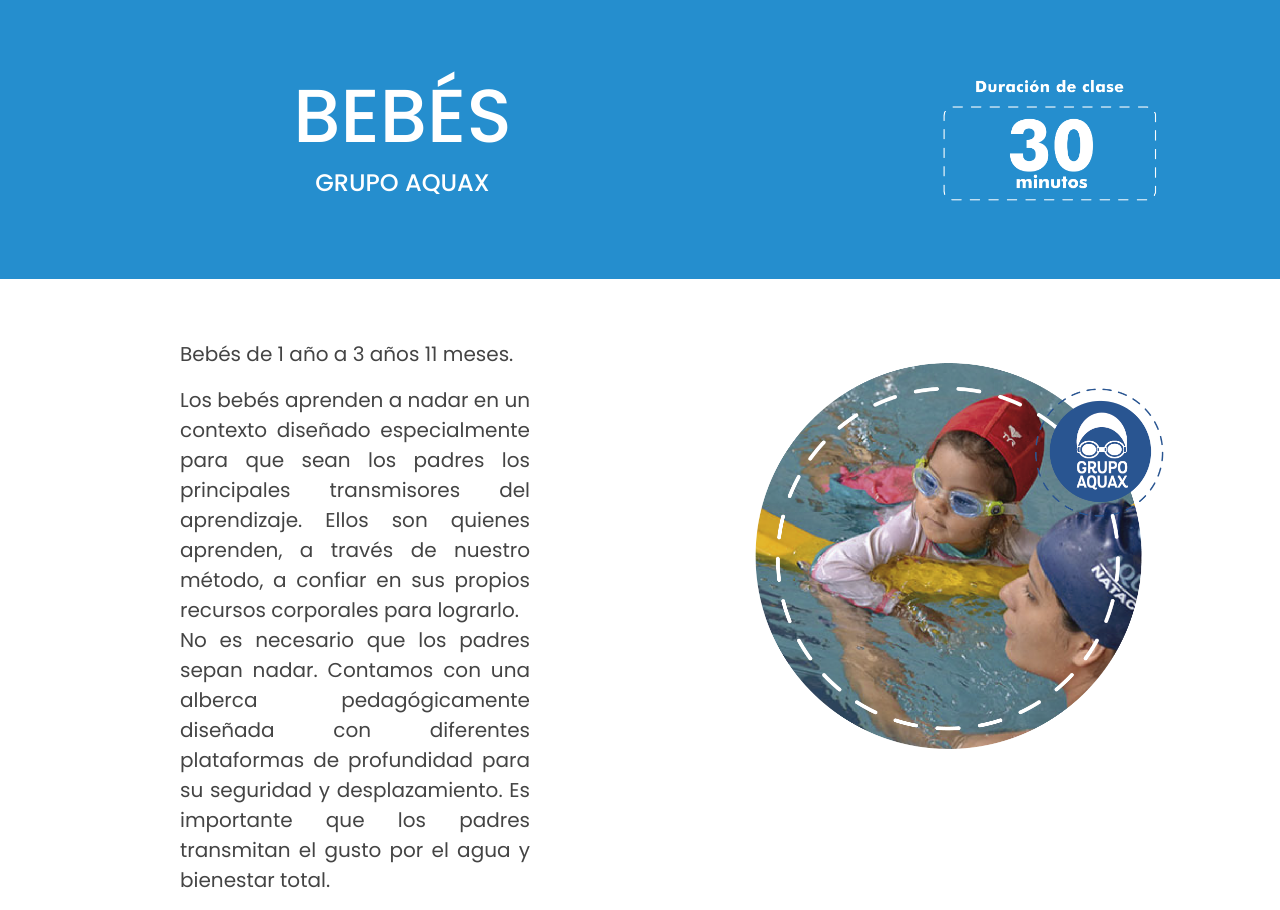
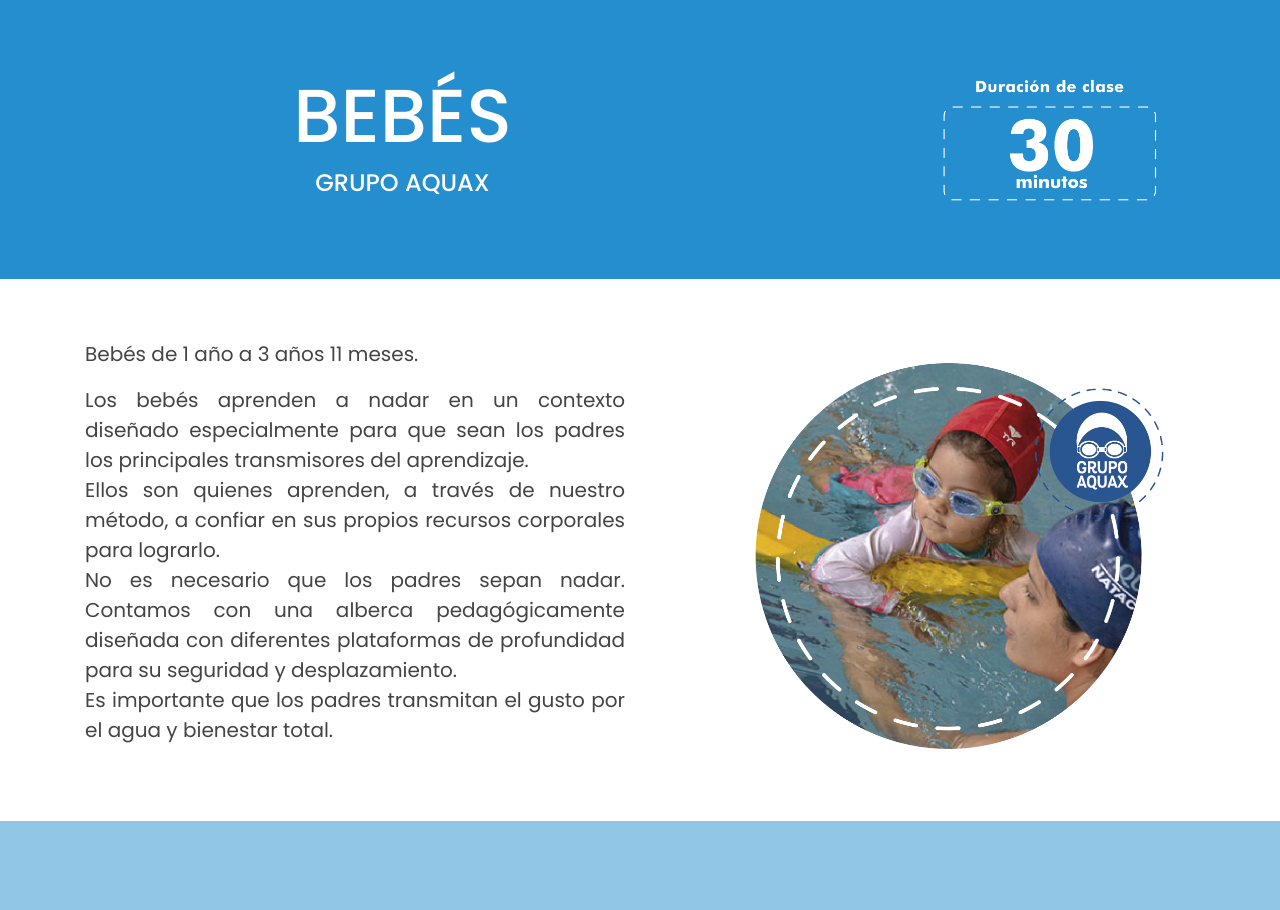
Before and after one commit to isivroag/webgrupoaquax, a PHP site: page /bebes.php in a window 1280 px wide. Shown: the part 126-1036 px from the top of the page. Run offline with PHP 8.4, Linux system fonts and the light colour scheme; some web fonts are replaced.

Commit message:
entrega 11mar21 2

```diff
--- a/adultos.php
+++ b/adultos.php
@@ -141,9 +141,9 @@
     <section>
         <div class="container">
             <div class="row d-flex justify-content-between">
-                <div class="detlletexto col-lg-4 offset-1 my-auto">
+                <div class="detlletexto col-lg-6 my-auto">
                     <p>De 60 años en adelante. 45 minutos de clase. </p>
-                    <p> El participante realizará ejercicios para vigorizar su cuerpo y mejorar su calidad de vida. Ejercicios para movilidad de articulaciones, tonificación muscular, reeducar postura y de integración social. Buscando desarrollar elementos que permitan adaptarse y disfrutar con seguridad el medio acuático, conocer y perfeccionar las técnicas de nado mediante un programa de acondicionamiento.
+                    <p> El participante realizará ejercicios para vigorizar su cuerpo y mejorar su calidad de vida. <br> <br> Ejercicios para movilidad de articulaciones, tonificación muscular, reeducar postura y de integración social. Buscando desarrollar elementos que permitan adaptarse y disfrutar con seguridad el medio acuático, conocer y perfeccionar las técnicas de nado mediante un programa de acondicionamiento.
                     </p>
                 </div>
                 <div class="col-lg-5">
--- a/aquamaternal.php
+++ b/aquamaternal.php
@@ -141,9 +141,9 @@
   <section>
     <div class="container">
       <div class="row d-flex justify-content-between">
-        <div class="detlletexto col-lg-4 offset-1 my-auto">
+        <div class="detlletexto col-lg-6 my-auto">
           <p>Bebés de 3 meses a 1 año. </p>
-           <p> Los bebés aprenden a nadar en un contexto diseñado especialmente para que sean los padres los principales transmisores del aprendizaje. Ellos son quienes aprenden, a través de nuestro método, a confiar en sus propios recursos corporales para lograrlo. <br>
+           <p> Los bebés aprenden a nadar en un contexto diseñado especialmente para que sean los padres los principales transmisores del aprendizaje. <br> Ellos son quienes aprenden, a través de nuestro método, a confiar en sus propios recursos corporales para lograrlo. <br><br>
                No es necesario que los padres sepan nadar. Contamos con una alberca pedagógicamente diseñada con diferentes plataformas de profundidad para su seguridad y desplazamiento. Es importante que los padres transmitan el gusto por el agua y bienestar total.
 
           </p>
--- a/bebes.php
+++ b/bebes.php
@@ -140,10 +140,10 @@
 <section>
 <div class="container">
     <div class="row d-flex justify-content-between">
-        <div class="detlletexto col-lg-4 offset-1 my-auto">
+        <div class="detlletexto col-lg-6 my-auto">
         <p>Bebés de 1 año a 3 años 11 meses.  </p>
-           <p> Los bebés aprenden a nadar en un contexto diseñado especialmente para que sean los padres los principales transmisores del aprendizaje. Ellos son quienes aprenden, a través de nuestro método, a confiar en sus propios recursos corporales para lograrlo. <br>
-              No es necesario que los padres sepan nadar. Contamos con una alberca pedagógicamente diseñada con diferentes plataformas de profundidad para su seguridad y desplazamiento. Es importante que los padres transmitan el gusto por el agua y bienestar total.
+           <p> Los bebés aprenden a nadar en un contexto diseñado especialmente para que sean los padres los principales transmisores del aprendizaje.<br> Ellos son quienes aprenden, a través de nuestro método, a confiar en sus propios recursos corporales para lograrlo. <br>
+              No es necesario que los padres sepan nadar. Contamos con una alberca pedagógicamente diseñada con diferentes plataformas de profundidad para su seguridad y desplazamiento. <br> Es importante que los padres transmitan el gusto por el agua y bienestar total.
 
 
           </p>
--- a/escolares.php
+++ b/escolares.php
@@ -141,9 +141,9 @@
     <section>
         <div class="container">
             <div class="row d-flex justify-content-between">
-                <div class="detlletexto col-lg-4 offset-1 my-auto">
+                <div class="detlletexto col-lg-6 my-auto">
                     <p>Niños de 7 a los 14 años.  </p>
-                    <p> El espacio y el método de enseñanza están diseñados para que el alumno transite cómoda y placenteramente, desde aquel que le tiene miedo al Agua, hasta el que logra dominar los 4 estilos de natación. La progresión del aprendizaje toma en cuenta los elementos psicomotores de la evolución humana. <br>
+                    <p> El espacio y el método de enseñanza están diseñados para que el alumno transite cómoda y placenteramente, desde aquel que le tiene miedo al agua, hasta el que logra dominar los 4 estilos de natación. <br> La progresión del aprendizaje toma en cuenta los elementos psicomotores de la evolución humana. <br>
                         Cada nivel cuenta con objetivos concretos de aprendizaje, centrados en el alumno para garantizar el éxito en cada sesión y conquistar el dominio y la interacción cómoda y eficiente con el agua.
 
                     </p>
--- a/escuelas.php
+++ b/escuelas.php
@@ -140,9 +140,9 @@
     <section>
         <div class="container">
             <div class="row d-flex justify-content-between">
-                <div class="detlletexto col-lg-4 offset-1 my-auto">
+                <div class="detlletexto col-lg-6 my-auto">
 
-                    <p> Adaptamos nuestros programas y horarios a las necesidades de la escuela para garantizar una mejor atención. Ofrecemos clases a las escuelas una vez por semana en horario matutino de lunes a viernes.<br>
+                    <p> Adaptamos nuestros programas y horarios a las necesidades de la escuela para garantizar una mejor atención. <br> <br> Ofrecemos clases a las escuelas una vez por semana en horario matutino de lunes a viernes.<br><br>
                         Firmamos un convenio de colaboración con escuela en donde se establecen las responsabilidades de las instituciones.
 
 
--- a/gymx.php
+++ b/gymx.php
@@ -141,7 +141,7 @@
     <section>
         <div class="container">
             <div class="row d-flex justify-content-between">
-                <div class="detlletexto col-lg-4 offset-1 my-auto">
+                <div class="detlletexto col-lg-6 my-auto">
 
                     <!--<p> Personas con interés de ejercitarse por su cuenta en el agua.</p>-->
                 </div>
--- a/jovenes.php
+++ b/jovenes.php
@@ -141,9 +141,9 @@
     <section>
         <div class="container">
             <div class="row d-flex justify-content-between">
-                <div class="detlletexto col-lg-4 offset-1 my-auto">
+                <div class="detlletexto col-lg-6 my-auto">
                     <p>De 15 a 59 años.  </p>
-                    <p> El espacio y el método de enseñanza están diseñados para que el alumno transite cómoda y placenteramente, desde aquel que le tiene miedo al Agua, hasta el que logra dominar los 4 estilos de natación. La progresión del aprendizaje toma en cuenta los elementos psicomotores de la evolución humana. <br>
+                    <p> El espacio y el método de enseñanza están diseñados para que el alumno transite cómoda y placenteramente, desde aquel que le tiene miedo al agua, hasta el que logra dominar los 4 estilos de natación. <br> La progresión del aprendizaje toma en cuenta los elementos psicomotores de la evolución humana. <br>
                         Cada nivel cuenta con objetivos concretos de aprendizaje, centrados en el alumno para garantizar el éxito en cada sesión y conquistar el dominio y la interacción cómoda y eficiente con el agua.
 
                     </p>
--- a/libre.php
+++ b/libre.php
@@ -141,7 +141,7 @@
     <section>
         <div class="container">
             <div class="row d-flex justify-content-between">
-                <div class="detlletexto col-lg-4 offset-1 my-auto">
+                <div class="detlletexto col-lg-6 my-auto">
 
                     <p> Personas con interés de ejercitarse por su cuenta en el agua.</p>
                 </div>
--- a/preescolares.php
+++ b/preescolares.php
@@ -141,9 +141,9 @@
     <section>
         <div class="container">
             <div class="row d-flex justify-content-between">
-                <div class="detlletexto col-lg-4 offset-1 my-auto">
+                <div class="detlletexto col-lg-6 my-auto">
                     <p>Niños de 3 años y medio a 6 años. </p>
-                    <p> La efectividad de nuestra enseñanza se da en la progresión ordenada y cuidadosa del aprendizaje. Los alumnos aprenden jugando, imaginando, explorando y disfrutando de su relación con el Agua. Los niveles de aprendizaje se van adaptando a las habilidades.
+                    <p> La efectividad de nuestra enseñanza se da en la progresión ordenada y cuidadosa del aprendizaje. <br><br> Los alumnos aprenden jugando, imaginando, explorando y disfrutando de su relación con el Agua. <br><br>Los niveles de aprendizaje se van adaptando a las habilidades.
                     </p>
                 </div>
                 <div class="col-lg-5">
--- a/terapeutico.php
+++ b/terapeutico.php
@@ -141,9 +141,9 @@
     <section>
         <div class="container">
             <div class="row d-flex justify-content-between">
-                <div class="detlletexto col-lg-4 offset-1 my-auto">
+                <div class="detlletexto col-lg-6 my-auto">
 
-                    <p> Programa en el cual una persona con una lesión o discapacidad física encuentre en el ambiente acuático el medio para que su calidad de vida mejore en todos los ámbitos. Clases con instructor individual y con nuestras instalaciones adecuadas para poder accesar a la alberca en silla de ruedas.
+                    <p> Programa en el cual una persona con una lesión o discapacidad física encuentre en el ambiente acuático el medio para que su calidad de vida mejore en todos los ámbitos. <br> <br> Clases con instructor individual y con nuestras instalaciones adecuadas para poder accesar a la alberca en silla de ruedas.
                     </p>
                 </div>
                 <div class="col-lg-5">
```
